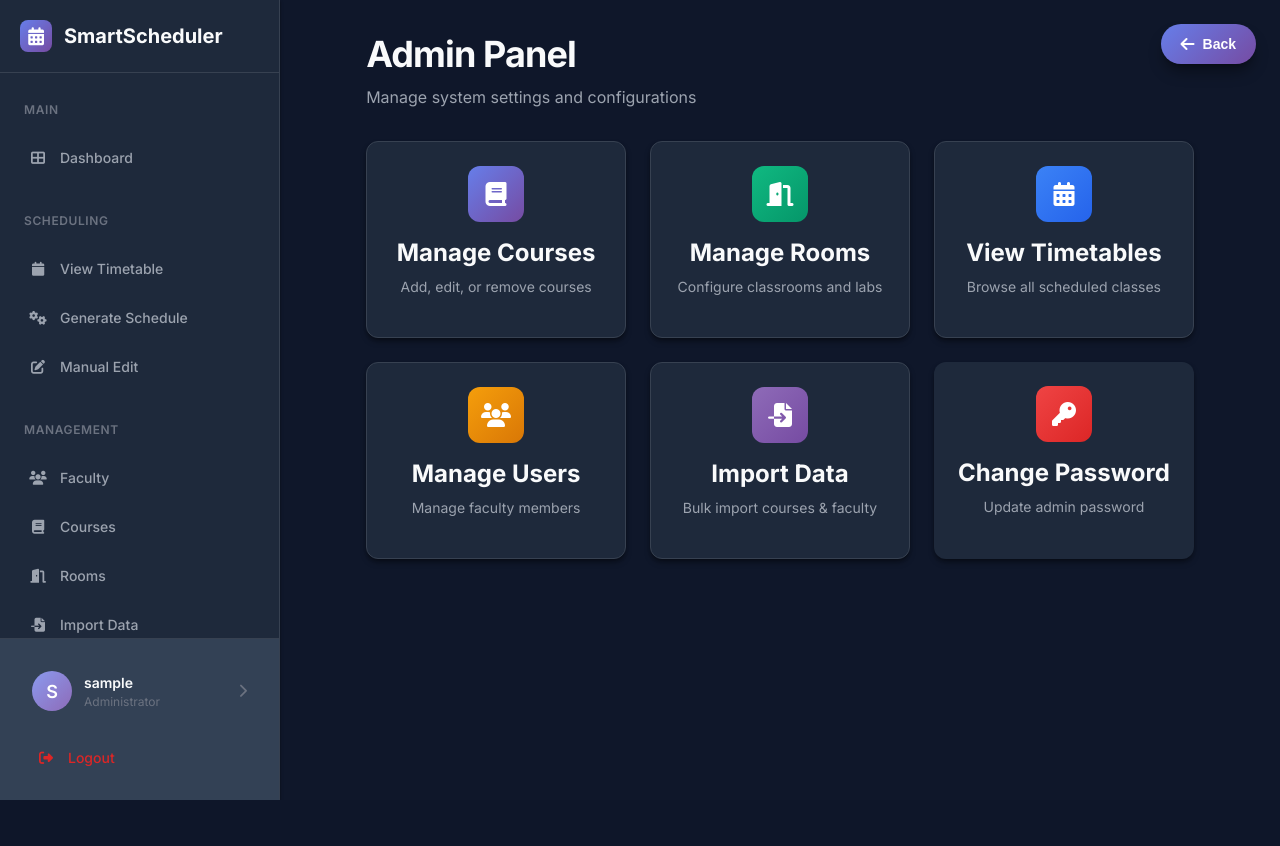
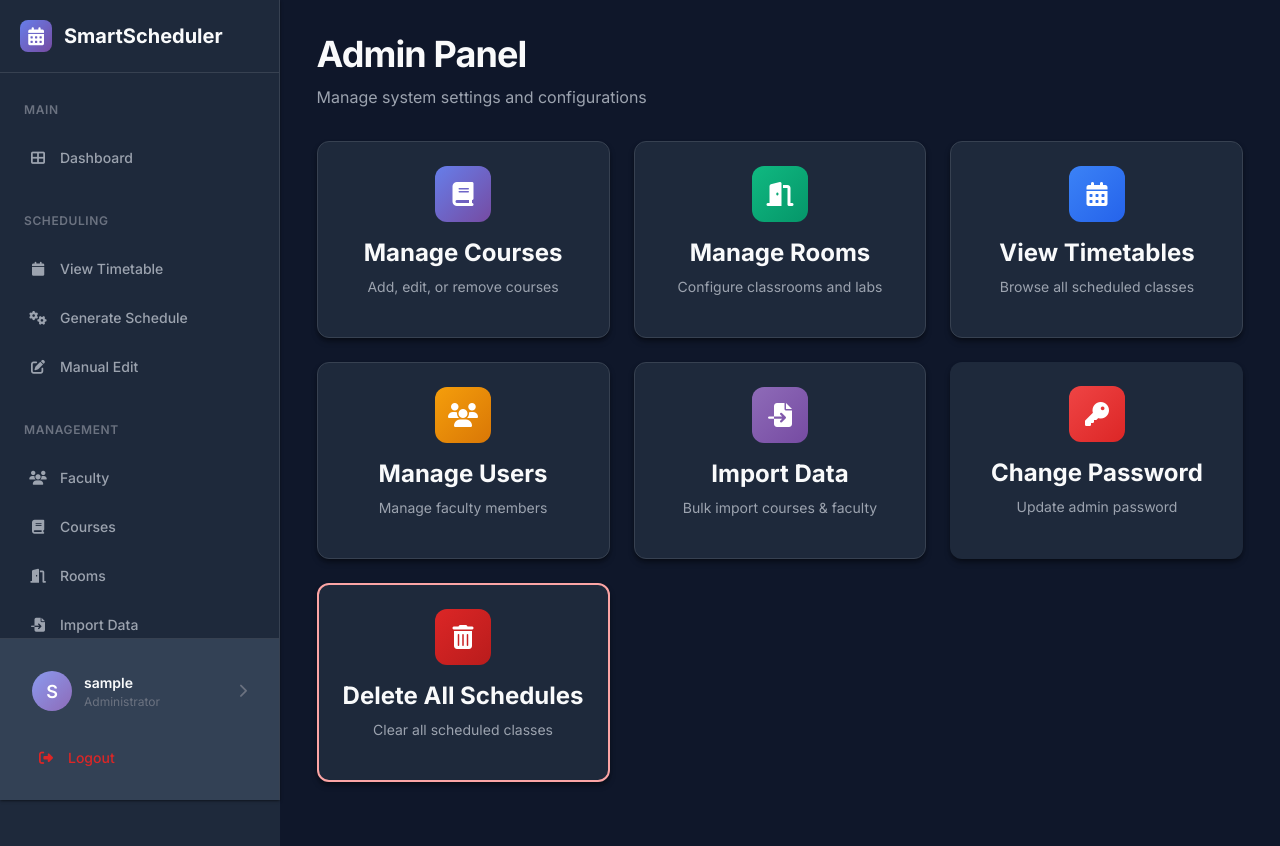
Before and after one commit to khan-debug/smartScheduler, a Flask app: page /admin in a window 1280 px wide. Before the commit the page ends 800 px from the top, so only its background shows below. Run offline with Flask 3, Linux system fonts and the light colour scheme; the visitor is signed in with stand-in values (Sample User, id 1).

Commit message:
Made more changes in the application's scheduler, also added delete all schedules button in admin panel

```diff
--- a/app.py
+++ b/app.py
@@ -2773,6 +2773,42 @@ def change_admin_password():
     except Exception as e:
         return jsonify({'success': False, 'error': str(e)}), 500
 
+@app.route("/delete_all_schedules", methods=["POST"])
+@login_required
+def delete_all_schedules():
+    """Delete all scheduled classes from the database"""
+    try:
+        # Check if user is admin
+        if session.get('role') != 'admin':
+            return jsonify({'success': False, 'error': 'Unauthorized access'}), 403
+
+        # Count schedules before deletion
+        count_before = scheduled_classes_collection.count_documents({})
+
+        # Delete all scheduled classes
+        result = scheduled_classes_collection.delete_many({})
+        deleted_count = result.deleted_count
+
+        print(f"\n{'='*60}")
+        print(f"DELETE ALL SCHEDULES")
+        print(f"{'='*60}")
+        print(f"Schedules deleted: {deleted_count}")
+        print(f"Verified count before: {count_before}")
+        print(f"Verified count after: {scheduled_classes_collection.count_documents({})}")
+        print(f"{'='*60}\n")
+
+        return jsonify({
+            'success': True,
+            'message': f'Successfully deleted {deleted_count} scheduled classes',
+            'deleted_count': deleted_count
+        })
+
+    except Exception as e:
+        print(f"Error deleting all schedules: {str(e)}")
+        import traceback
+        traceback.print_exc()
+        return jsonify({'success': False, 'error': str(e)}), 500
+
 @app.route("/get_users", methods=["GET"])
 @login_required
 def get_users():
--- a/templates/pages/adminPanel.html
+++ b/templates/pages/adminPanel.html
@@ -75,6 +75,17 @@
                 </div>
                 <h3 style="margin-bottom: var(--space-2);">Change Password</h3>
                 <p class="text-sm text-secondary">Update admin password</p>
+            </div>
+        </div>
+
+        <!-- Delete All Schedules -->
+        <div class="card card-interactive card-elevated" onclick="openDeleteSchedulesModal()" style="border: 2px solid var(--error-300);">
+            <div class="card-body" style="text-align: center; padding: var(--space-6);">
+                <div style="width: 56px; height: 56px; background: linear-gradient(135deg, var(--error-600) 0%, var(--error-700) 100%); border-radius: var(--radius-lg); display: flex; align-items: center; justify-content: center; margin: 0 auto var(--space-4); color: white; font-size: var(--text-2xl);">
+                    <i class="fas fa-trash-alt"></i>
+                </div>
+                <h3 style="margin-bottom: var(--space-2);">Delete All Schedules</h3>
+                <p class="text-sm text-secondary">Clear all scheduled classes</p>
             </div>
         </div>
     </div>
@@ -330,9 +341,90 @@
             if (modal.style.display === 'block') {
                 closePasswordModal();
             }
+            const deleteModal = document.getElementById('deleteSchedulesModal');
+            if (deleteModal && deleteModal.style.display === 'block') {
+                closeDeleteSchedulesModal();
+            }
         }
     });
+
+    // Delete Schedules Modal Functions
+    function openDeleteSchedulesModal() {
+        document.getElementById('deleteSchedulesModal').style.display = 'block';
+    }
+
+    function closeDeleteSchedulesModal() {
+        document.getElementById('deleteSchedulesModal').style.display = 'none';
+    }
+
+    function confirmDeleteAllSchedules() {
+        const confirmBtn = document.getElementById('confirmDeleteBtn');
+        confirmBtn.disabled = true;
+        confirmBtn.innerHTML = '<i class="fas fa-spinner fa-spin"></i> Deleting...';
+
+        fetch('/delete_all_schedules', {
+            method: 'POST',
+            headers: {
+                'Content-Type': 'application/json',
+            }
+        })
+        .then(response => response.json())
+        .then(data => {
+            if (data.success) {
+                alert(`Success: ${data.message}`);
+                closeDeleteSchedulesModal();
+                // Optionally reload the page
+                window.location.reload();
+            } else {
+                alert(`Error: ${data.error || 'Failed to delete schedules'}`);
+                confirmBtn.disabled = false;
+                confirmBtn.innerHTML = '<i class="fas fa-trash-alt"></i> Delete All';
+            }
+        })
+        .catch(error => {
+            alert('Error: ' + error);
+            confirmBtn.disabled = false;
+            confirmBtn.innerHTML = '<i class="fas fa-trash-alt"></i> Delete All';
+        });
+    }
 </script>
+
+<!-- Delete All Schedules Modal -->
+<div id="deleteSchedulesModal" style="display: none; position: fixed; z-index: var(--z-modal); left: 0; top: 0; width: 100%; height: 100%; background-color: rgba(0, 0, 0, 0.5); overflow: auto;">
+    <div style="background-color: var(--bg-elevated); margin: 10% auto; padding: 0; border: 1px solid var(--border-primary); border-radius: var(--radius-xl); width: 90%; max-width: 500px; box-shadow: var(--shadow-2xl);">
+        <!-- Modal Header -->
+        <div style="background: linear-gradient(135deg, var(--error-600) 0%, var(--error-700) 100%); padding: var(--space-6) var(--space-8); border-radius: var(--radius-xl) var(--radius-xl) 0 0; position: relative;">
+            <span onclick="closeDeleteSchedulesModal()" style="position: absolute; right: var(--space-6); top: var(--space-6); color: white; font-size: var(--text-2xl); font-weight: var(--weight-bold); cursor: pointer; opacity: 0.8; transition: opacity var(--transition-fast);" onmouseover="this.style.opacity='1'" onmouseout="this.style.opacity='0.8'">
+                &times;
+            </span>
+            <h2 style="margin: 0; color: white; font-size: var(--text-2xl);"><i class="fas fa-exclamation-triangle"></i> Delete All Schedules</h2>
+        </div>
+
+        <!-- Modal Body -->
+        <div style="padding: var(--space-8);">
+            <p style="margin-bottom: var(--space-6); font-size: var(--text-lg);">
+                <strong>Warning:</strong> This will permanently delete all scheduled classes from the database.
+            </p>
+            <p style="margin-bottom: var(--space-6); color: var(--text-secondary);">
+                This action cannot be undone. Courses, rooms, and teachers will NOT be affected - only the schedule data will be cleared.
+            </p>
+            <p style="margin-bottom: var(--space-8); font-weight: var(--weight-semibold);">
+                Are you sure you want to continue?
+            </p>
+
+            <div style="display: flex; gap: var(--space-4); justify-content: flex-end;">
+                <button type="button" onclick="closeDeleteSchedulesModal()" style="padding: var(--space-3) var(--space-6); background: var(--bg-secondary); color: var(--text-primary); border: 1px solid var(--border-primary); border-radius: var(--radius-md); cursor: pointer; font-size: var(--text-base); transition: all var(--transition-fast);">
+                    <i class="fas fa-times"></i> Cancel
+                </button>
+                <button type="button" id="confirmDeleteBtn" onclick="confirmDeleteAllSchedules()" style="padding: var(--space-3) var(--space-6); background: linear-gradient(135deg, var(--error-600) 0%, var(--error-700) 100%); color: white; border: none; border-radius: var(--radius-md); cursor: pointer; font-size: var(--text-base); transition: all var(--transition-fast);">
+                    <i class="fas fa-trash-alt"></i> Delete All
+                </button>
+            </div>
+        </div>
+    </div>
+</div>
+
+<script>
 
 <style>
     /* Responsive adjustments */
```
Also changed, not shown: templates/pages/view_autogenerated_timetable.html (+12 -8 lines).
